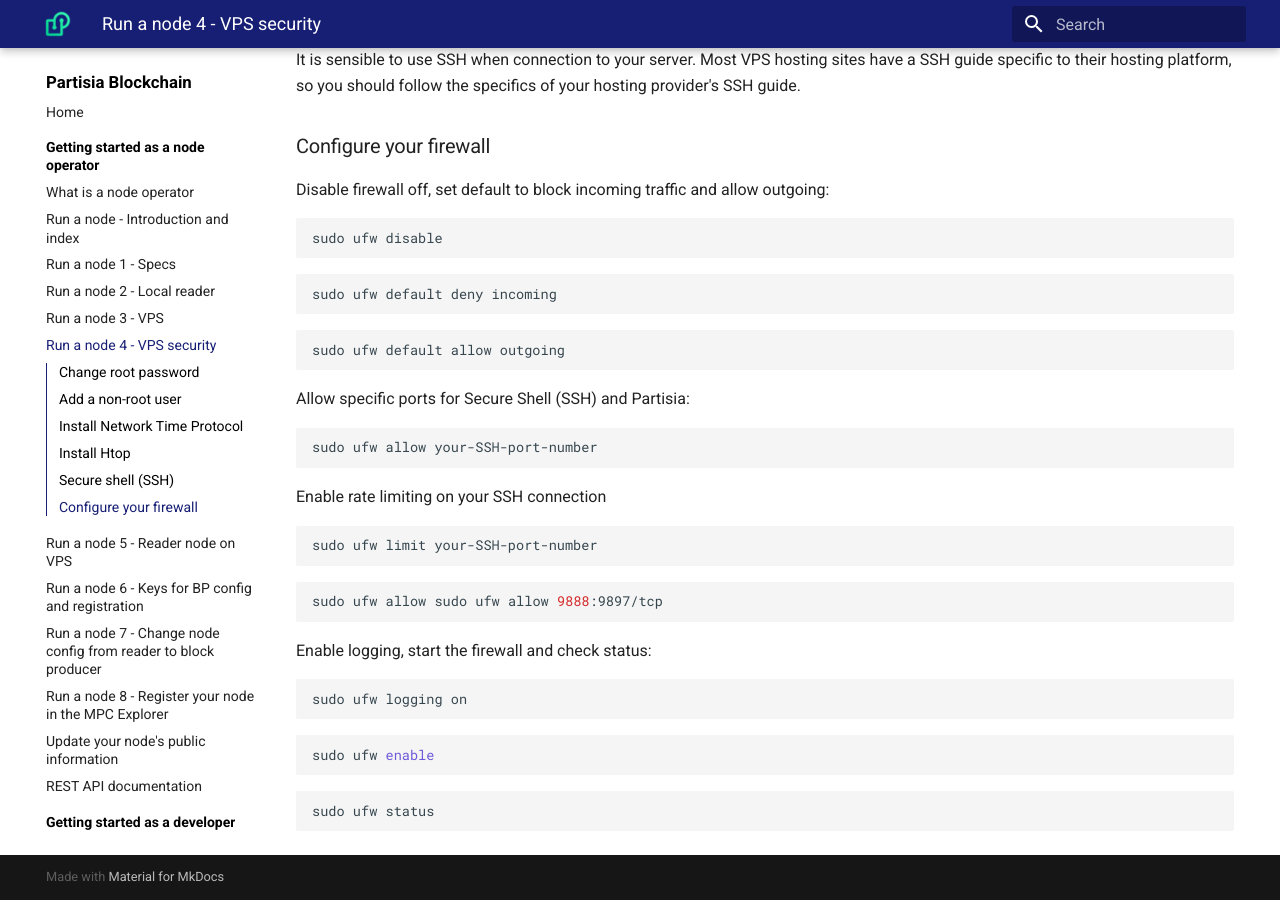
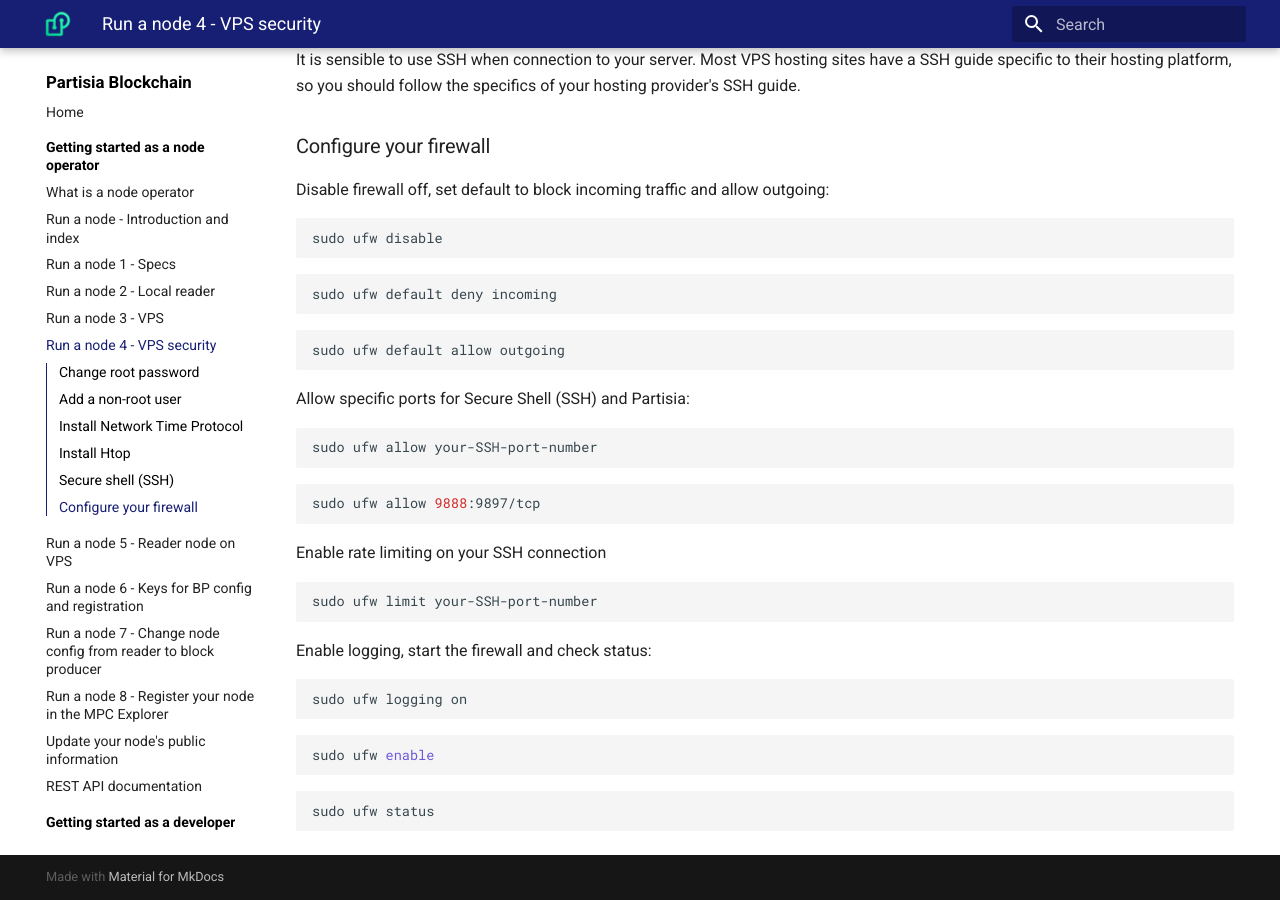
Before and after one commit to 0xSero/partisia-docs, an MkDocs documentation site: the page built from docs/operator-4-security.md, in a window 1280 px wide and 900 px high, scrolled down 1180 px. Built offline with MkDocs 1.6.1 and Material for MkDocs 9.7.7, drawn with Linux system fonts in a browser that asks for light colours; a script that is not in the unit is left out.

Commit message:
Typo in firewall commands

`````diff
--- a/docs/operator-4-security.md
+++ b/docs/operator-4-security.md
@@ -82,14 +82,14 @@
 sudo ufw allow your-SSH-port-number
 ````
 
+````bash
+sudo ufw allow 9888:9897/tcp
+````
+
 Enable rate limiting on your SSH connection
 
 ````bash
 sudo ufw limit your-SSH-port-number
-````
-
-````bash
-sudo ufw allow sudo ufw allow 9888:9897/tcp
 ````
 
 Enable logging, start the firewall and check status:
`````
